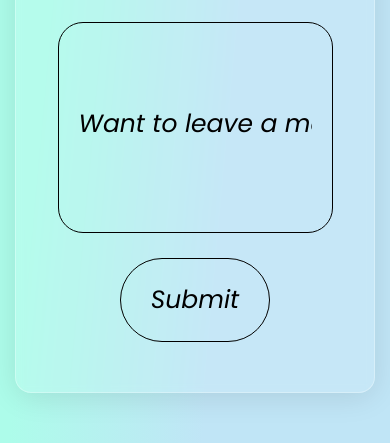
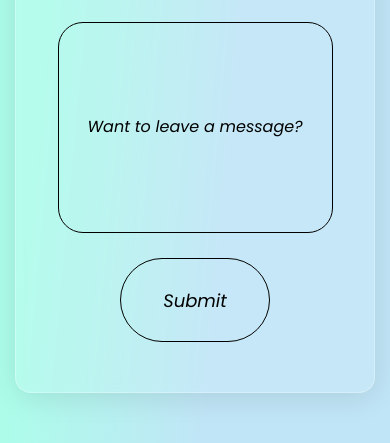
Before and after one commit to Amarajah/contact-me, a plain HTML site: page index.html in a window 390 px wide. Shown: the part 989-1432 px from the top of the page. Drawn offline with Linux system fonts and the light colour scheme.

Commit message:
'updated'

```diff
--- a/style.css
+++ b/style.css
@@ -108,12 +108,7 @@ a{
     width: 150px;
     font-family: 'Poppins', cursive;
     border-radius: 50px;
-    font-size: 25px;
-<<<<<<< HEAD
-    border: 1px solid black;
-=======
-    border:1px solid black;
->>>>>>> f6f4036c3378222d13b50b75a1b8018153feb51c
+    font-size: 25px
 }
 #but:hover{
     background-color: black;
@@ -128,10 +123,6 @@ a{
         padding-bottom: 100px;
     }
     .all{
-<<<<<<< HEAD
-
-=======
->>>>>>> f6f4036c3378222d13b50b75a1b8018153feb51c
         background-color: rgba(255,255,255,0.1);
         padding-top: 100px;
         padding-bottom: 100px;
@@ -207,12 +198,15 @@ a{
         height: 25vh;
         padding: 20px;
     }
+    .mail::placeholder{
+        font-size: 16px ;
+    }
     .button{
         margin-top: 25px;
     }
     #but{
         height: 10vh;
-        font-size: 25px;
+        font-size: 18px;
         border: 1px solid black;
     }
 }
```
